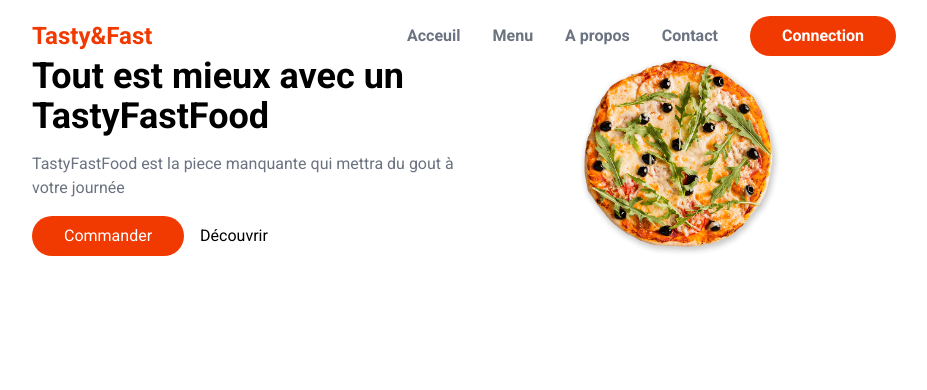
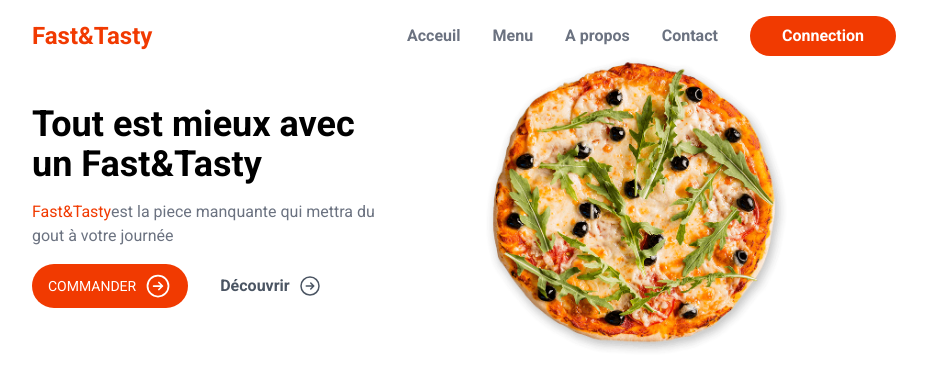
Before and after one commit to NajibACHCHAQ/TastyFastFood, a Next.js app: page / in a window 1280 px wide. Shown: the top 390 px of the page, without its empty margins (176-1103 px from the left). Built offline with nearby package versions, Linux system fonts and the light colour scheme.

Commit message:
ajout HeroBanner button

```diff
--- /dev/null
+++ b/src/app/components/icons/Right.js
@@ -0,0 +1,8 @@
+export default function Right({className="w-6 h-6"}) {
+    return(
+        <svg xmlns="http://www.w3.org/2000/svg" fill="none" viewBox="0 0 24 24" strokeWidth={1.5} stroke="currentColor" className={className}>
+        <path strokeLinecap="round" strokeLinejoin="round" d="m12.75 15 3-3m0 0-3-3m3 3h-7.5M21 12a9 9 0 1 1-18 0 9 9 0 0 1 18 0Z" />
+        </svg>
+
+    )
+}
--- a/src/app/components/layout/Header.js
+++ b/src/app/components/layout/Header.js
@@ -3,7 +3,7 @@ export default function Header() {
     return(
 <>
     <header className="flex items-center justify-between">
-        <Link className="text-primary font-semibold text-2xl" href={''}>Tasty&Fast</Link>
+        <Link className="text-primary font-semibold text-2xl" href={''}>Fast&Tasty</Link>
         <nav className="flex items-center gap-8 text-gray-500 font-semibold">
             <Link href={''}>Acceuil</Link>
             <Link href={''}>Menu</Link>
--- a/src/app/components/layout/Hero.js
+++ b/src/app/components/layout/Hero.js
@@ -1,17 +1,18 @@
 import Image from "next/image";
+import Right from "../icons/Right";
 
 export default function Hero() {
     return(
         <>
-            <section className="grid grid-cols-2">
-                <div>
-                <h1 className="text-4xl font-semibold">Tout est mieux avec un TastyFastFood</h1>
+            <section className="hero">
+                <div className="py-12">
+                <h1 className="text-4xl font-semibold">Tout est mieux avec un Fast&Tasty</h1>
                 <p className="my-4 text-gray-500">
-                    TastyFastFood est la piece manquante qui mettra du gout à votre journée
+                  <span className="text-primary">Fast&Tasty</span>est la piece manquante qui mettra du gout à votre journée
                  </p>
-                 <div className="flex gap-4">
-                    <button className="bg-primary text-white rounded-full py-2 px-8 ">Commander</button>
-                    <button className="">Découvrir</button>
+                 <div className="flex gap-4 items-center">
+                    <button className="bg-primary uppercase flex  gap-2 text-white rounded-full py-2 px-4 text-sm items-center">Commander <Right className="w-7 h-7"/></button>
+                    <button className="flex gap-2 py-2 px-4 text-gray-600 font-semibold">Découvrir <Right/></button>
                  </div>
                 </div>
                 <div className=" relative">
--- a/src/app/globals.css
+++ b/src/app/globals.css
@@ -1,3 +1,8 @@
 @tailwind base;
 @tailwind components;
 @tailwind utilities;
+
+section.hero{
+    @apply grid;
+    grid-template-columns: .4fr .6fr;
+}
```
